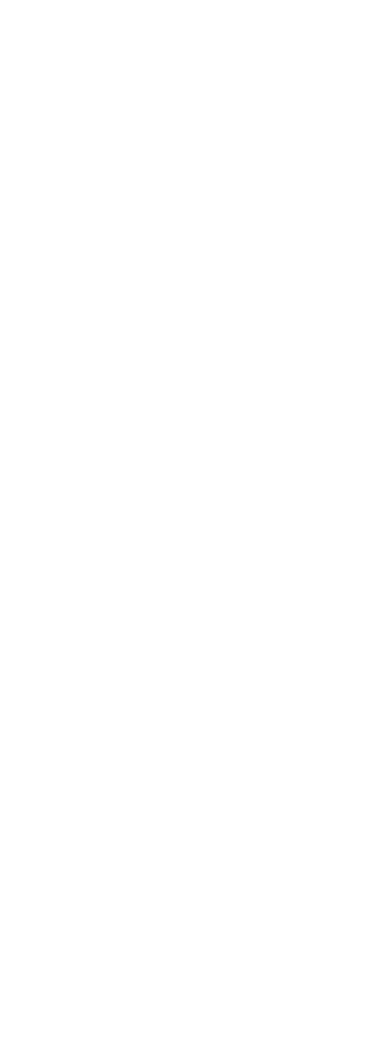
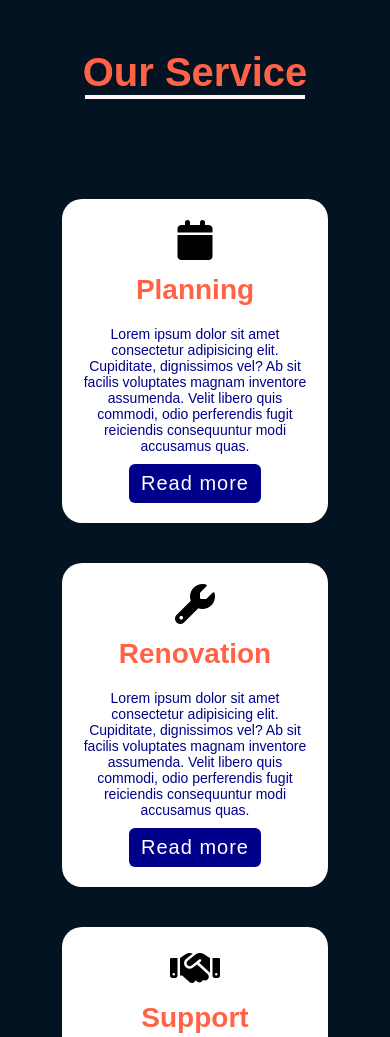
Before and after one commit to sohel369/Service-page, a plain HTML site: page index.html in a window 390 px wide. Shown: the top 1037 px of the page. Before the commit the page ends 844 px from the top, so only its background shows below. Drawn offline with Linux system fonts and the light colour scheme.

Commit message:
responsive

```diff
--- a/css/style.css
+++ b/css/style.css
@@ -2,4 +2,100 @@
     margin: 0;
     padding: 0;
     box-sizing: border-box;
+    font-family: sans-serif;
 }
+body{
+    width: 100%;
+    background: #031321;
+}
+.title h1{
+    text-align: center;
+    padding-top: 50px;
+    font-size: 40px;
+    color: tomato;
+}
+.title h1::after{
+    content: '';
+    width: 220px;
+    height: 4px;
+    background: rgb(255, 247, 247);
+    display: block;
+    margin: auto;
+}
+.service{
+    width: 85%;
+    display: flex;
+    align-items: center;
+    justify-content: space-between;
+    text-align: center;
+    margin: 80px auto;
+
+}
+.card{
+    width: 100%;
+    display: flex;
+    justify-content: space-between;
+    align-items: center;
+    flex-direction: column;
+    margin: 0 20px;
+    padding: 20px 20px;
+    background: white;
+    border-radius: 20px;
+    cursor: pointer;
+}
+.card:hover{
+    background: rgb(138, 231, 208);
+    transition: .4s;
+}
+.card .icon{
+    font-size: 40px;
+    margin-bottom: 10px;
+}
+.card h2{
+    font-size: 28px;
+    color: tomato;
+    margin-bottom: 20px;
+}
+.card p{
+    font-size: 20px;
+    margin-bottom: 10px;
+    color: darkblue;
+}
+.button{
+    font-size: 20px;
+    text-decoration: none;
+    color: white;
+    background: darkblue;
+    padding: 8px 12px;
+    border-radius: 6px;
+    letter-spacing: 1px;
+}
+.button:hover{
+    background: rgb(238, 9, 9);
+    transition: 0.4s;
+}
+@media screen  and (max-width: 768px) {
+    .service{
+        flex-direction: column;
+        display: flex;
+    }
+    .card{
+        width: 85%;
+        display: flex;
+        margin: 20px 0;
+    }
+
+}
+@media screen and (max-width: 425px) {
+    .service{
+        flex-direction: column;
+        display: flex;
+    }
+    .card{
+        width: 80%;
+        display: flex;
+    }
+    .card p{
+        font-size: 14px;
+    }
+}
--- a/index.html
+++ b/index.html
@@ -1,17 +1,59 @@
 <!DOCTYPE html>
 <html lang="en">
+
 <head>
     <meta charset="UTF-8">
     <meta name="viewport" content="width=device-width, initial-scale=1.0">
     <title>Service page</title>
+    <link rel="stylesheet" href="https://cdnjs.cloudflare.com/ajax/libs/font-awesome/6.4.2/css/all.min.css"
+        integrity="sha512-z3gLpd7yknf1YoNbCzqRKc4qyor8gaKU1qmn+CShxbuBusANI9QpRohGBreCFkKxLhei6S9CQXFEbbKuqLg0DA=="
+        crossorigin="anonymous" referrerpolicy="no-referrer" />
     <link rel="stylesheet" href="./css/style.css">
 
 </head>
+
 <body>
-
+    <div class="section">
+        <div class="title">
+            <h1>Our Service</h1>
+        </div>
+        <div class="service">
+            <div class="card">
+                <div class="icon">
+                    <i class="fas fa-calendar"></i>
+                </div>
+                <h2>Planning</h2>
+                <p>Lorem ipsum dolor sit amet consectetur adipisicing elit. Cupiditate, dignissimos vel? Ab sit facilis
+                    voluptates magnam inventore assumenda. Velit libero quis commodi, odio perferendis fugit reiciendis
+                    consequuntur modi accusamus quas.</p>
+                    <a href="#" class="button">Read more</a>
+            </div>
+            <div class="card">
+                <div class="icon">
+                    <i class="fas fa-wrench"></i>
+                </div>
+                <h2>Renovation</h2>
+                <p>Lorem ipsum dolor sit amet consectetur adipisicing elit. Cupiditate, dignissimos vel? Ab sit facilis
+                    voluptates magnam inventore assumenda. Velit libero quis commodi, odio perferendis fugit reiciendis
+                    consequuntur modi accusamus quas.</p>
+                    <a href="#" class="button">Read more</a>
+            </div>
+            <div class="card">
+                <div class="icon">
+                    <i class="fas fa-handshake"></i>
+                </div>
+                <h2>Support</h2>
+                <p>Lorem ipsum dolor sit amet consectetur adipisicing elit. Cupiditate, dignissimos vel? Ab sit facilis
+                    voluptates magnam inventore assumenda. Velit libero quis commodi, odio perferendis fugit reiciendis
+                    consequuntur modi accusamus quas.</p>
+                    <a href="#" class="button">Read more</a>
+            </div>
+        </div>
+    </div>
 
 
 
 
 </body>
+
 </html>
```
